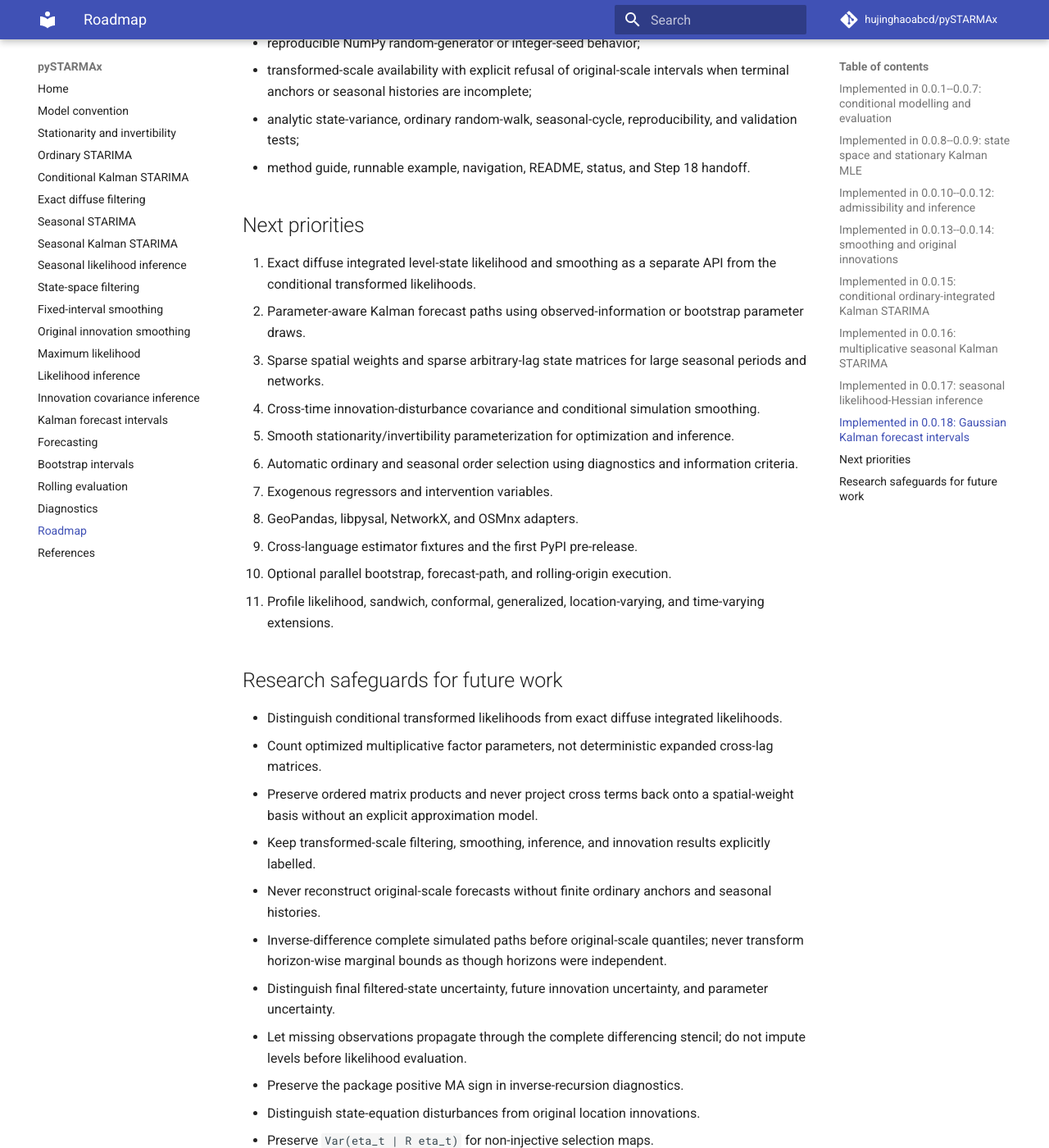
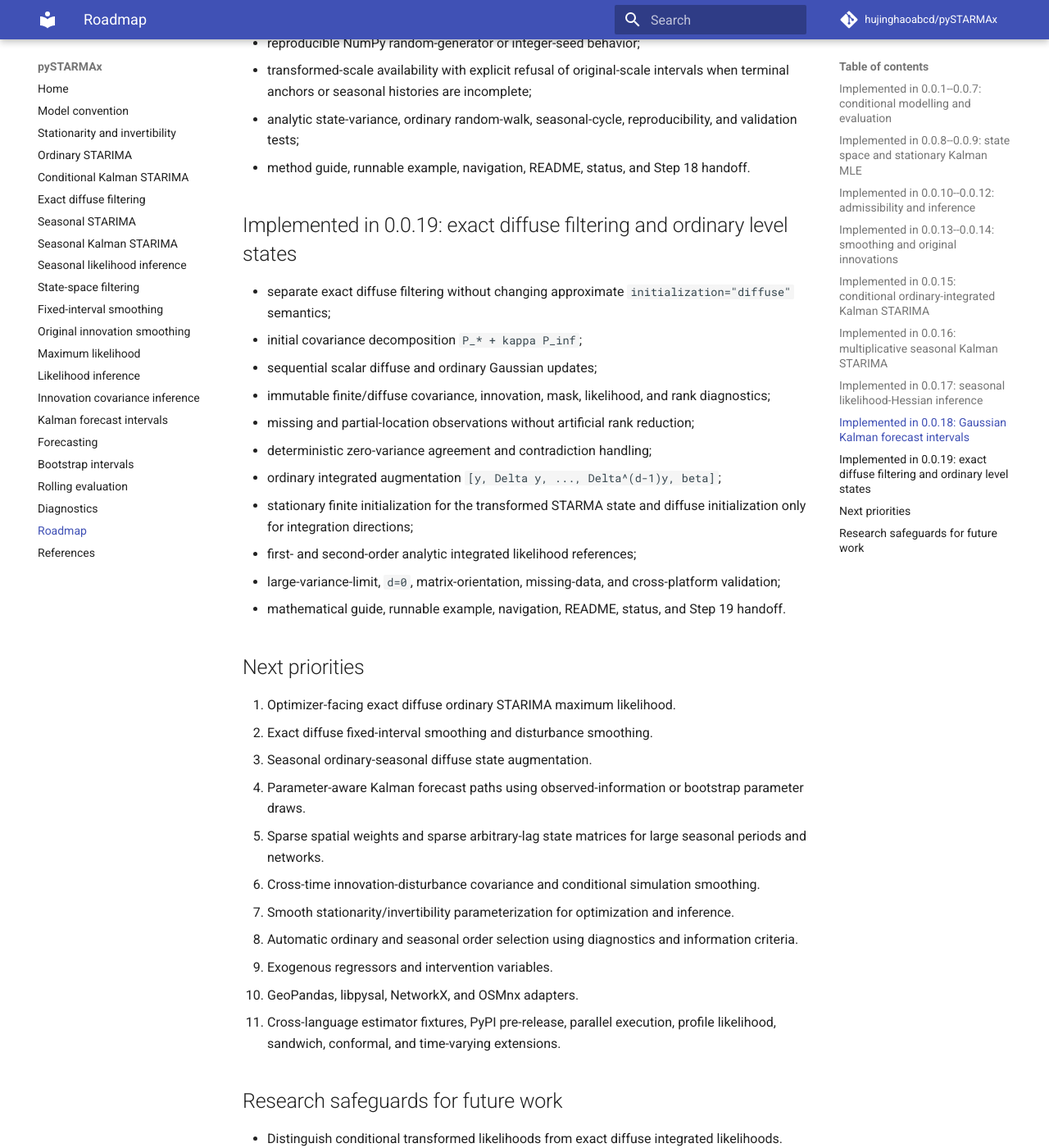
Before and after one commit to hujinghaoabcd/pySTARMAx, an MkDocs documentation site: the page built from docs/roadmap.md, in a window 1280 px wide and 1400 px high, scrolled down 4415 px. Shown: the whole window at 82% size. Built offline with MkDocs 1.6.1 and Material for MkDocs 9.7.7, drawn with Linux system fonts in a browser that asks for light colours; comment, search, counter and statistics services are not loaded.

Commit message:
Synchronize exact diffuse documentation

```diff
--- a/docs/roadmap.md
+++ b/docs/roadmap.md
@@ -155,26 +155,44 @@
 - method guide, runnable example, navigation, README, status, and Step 18
   handoff.
 
+## Implemented in 0.0.19: exact diffuse filtering and ordinary level states
+
+- separate exact diffuse filtering without changing approximate
+  `initialization="diffuse"` semantics;
+- initial covariance decomposition `P_* + kappa P_inf`;
+- sequential scalar diffuse and ordinary Gaussian updates;
+- immutable finite/diffuse covariance, innovation, mask, likelihood, and rank
+  diagnostics;
+- missing and partial-location observations without artificial rank reduction;
+- deterministic zero-variance agreement and contradiction handling;
+- ordinary integrated augmentation `[y, Delta y, ..., Delta^(d-1)y, beta]`;
+- stationary finite initialization for the transformed STARMA state and diffuse
+  initialization only for integration directions;
+- first- and second-order analytic integrated likelihood references;
+- large-variance-limit, `d=0`, matrix-orientation, missing-data, and
+  cross-platform validation;
+- mathematical guide, runnable example, navigation, README, status, and Step 19
+  handoff.
+
 ## Next priorities
 
-1. Exact diffuse integrated level-state likelihood and smoothing as a separate
-   API from the conditional transformed likelihoods.
-2. Parameter-aware Kalman forecast paths using observed-information or bootstrap
+1. Optimizer-facing exact diffuse ordinary STARIMA maximum likelihood.
+2. Exact diffuse fixed-interval smoothing and disturbance smoothing.
+3. Seasonal ordinary-seasonal diffuse state augmentation.
+4. Parameter-aware Kalman forecast paths using observed-information or bootstrap
    parameter draws.
-3. Sparse spatial weights and sparse arbitrary-lag state matrices for large
+5. Sparse spatial weights and sparse arbitrary-lag state matrices for large
    seasonal periods and networks.
-4. Cross-time innovation-disturbance covariance and conditional simulation
+6. Cross-time innovation-disturbance covariance and conditional simulation
    smoothing.
-5. Smooth stationarity/invertibility parameterization for optimization and
+7. Smooth stationarity/invertibility parameterization for optimization and
    inference.
-6. Automatic ordinary and seasonal order selection using diagnostics and
+8. Automatic ordinary and seasonal order selection using diagnostics and
    information criteria.
-7. Exogenous regressors and intervention variables.
-8. GeoPandas, libpysal, NetworkX, and OSMnx adapters.
-9. Cross-language estimator fixtures and the first PyPI pre-release.
-10. Optional parallel bootstrap, forecast-path, and rolling-origin execution.
-11. Profile likelihood, sandwich, conformal, generalized, location-varying, and
-    time-varying extensions.
+9. Exogenous regressors and intervention variables.
+10. GeoPandas, libpysal, NetworkX, and OSMnx adapters.
+11. Cross-language estimator fixtures, PyPI pre-release, parallel execution,
+    profile likelihood, sandwich, conformal, and time-varying extensions.
 
 ## Research safeguards for future work
 
```
Also changed, not shown: README.md (+50 -16 lines), docs/index.md (+8 -1 lines), docs/integrated_maximum_likelihood.md (+7 -0 lines), docs/state_space.md (+24 -18 lines), 1 other file.
